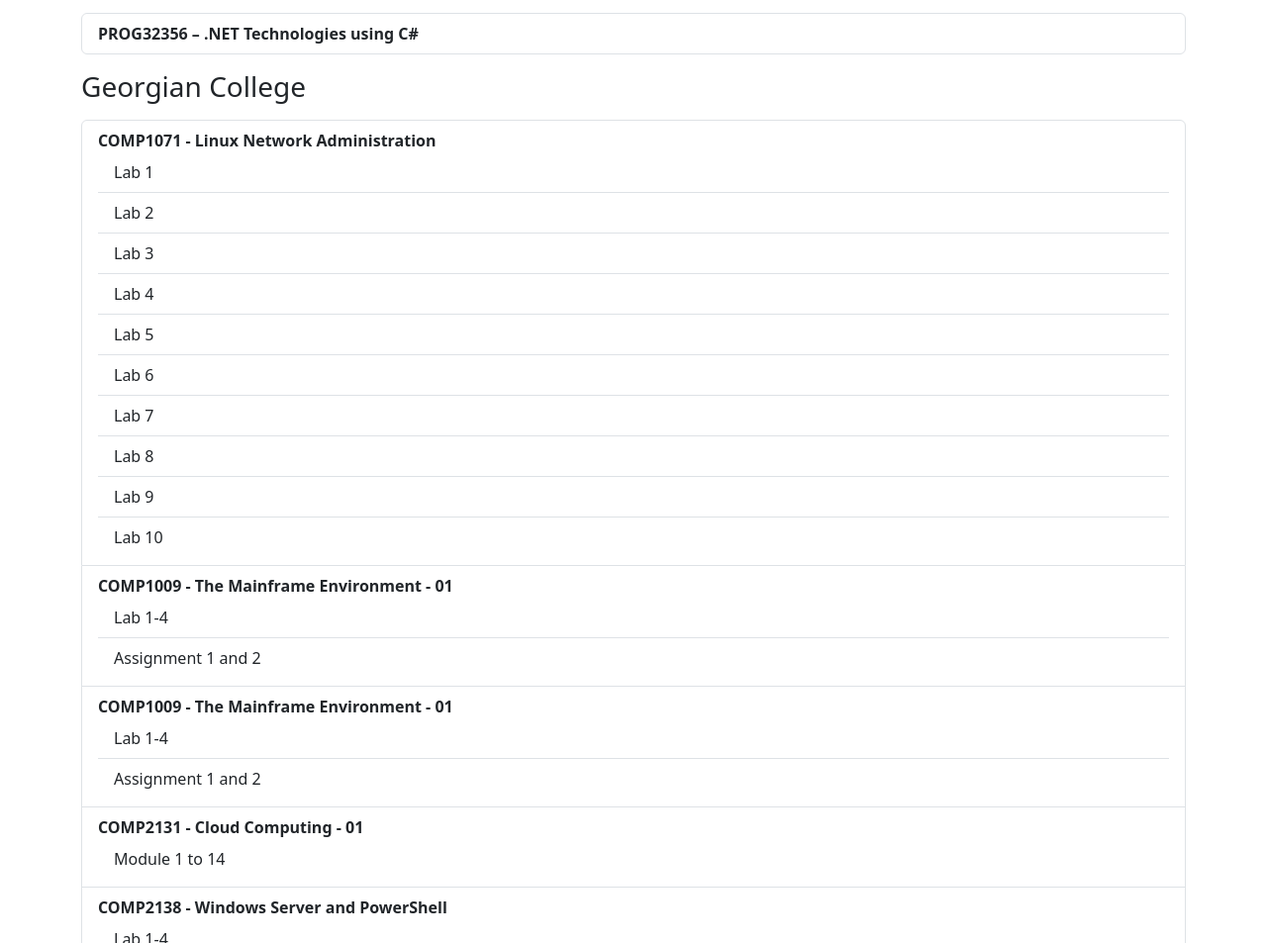
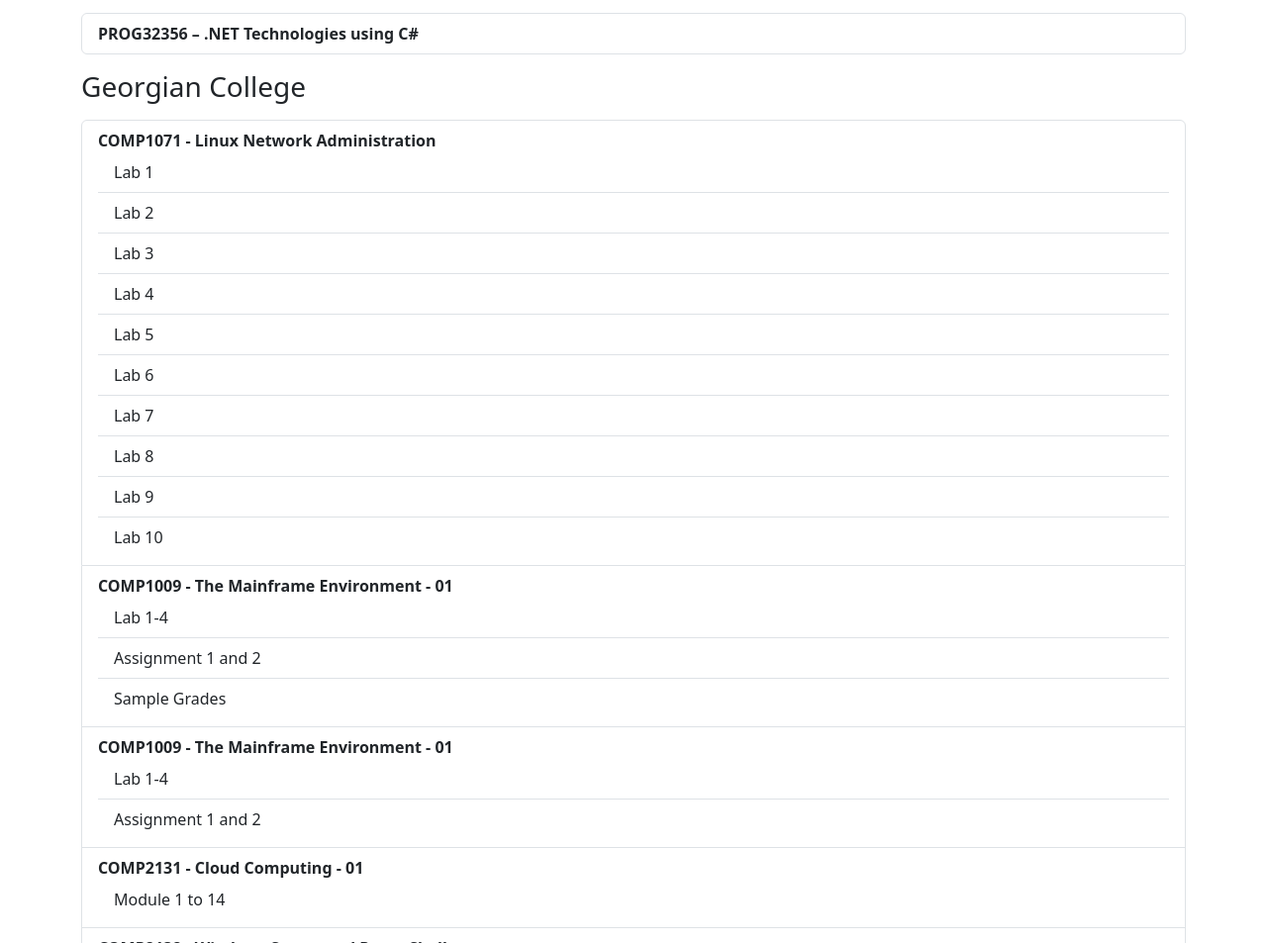
Before and after one commit to mutumbutuku/mutumbutuku.github.io, a plain HTML site: page index.html in a window 1280 px wide. Shown: the part 147-1100 px from the top of the page at 99% size. Drawn offline with nearby package versions, Linux system fonts and the light colour scheme.

Commit message:
Update index.html

```diff
--- a/index.html
+++ b/index.html
@@ -47,6 +47,8 @@
                 <ul class="list-group list-group-flush">
                     <li class="list-group-item">Lab 1-4</li>
                     <li class="list-group-item">Assignment 1 and 2</li>
+                     <li class="list-group-item">Sample Grades<imgsrc="Grades/grades_mainframe.jpeg"></img></li>
+
                 </ul>
 
             </li>
```
